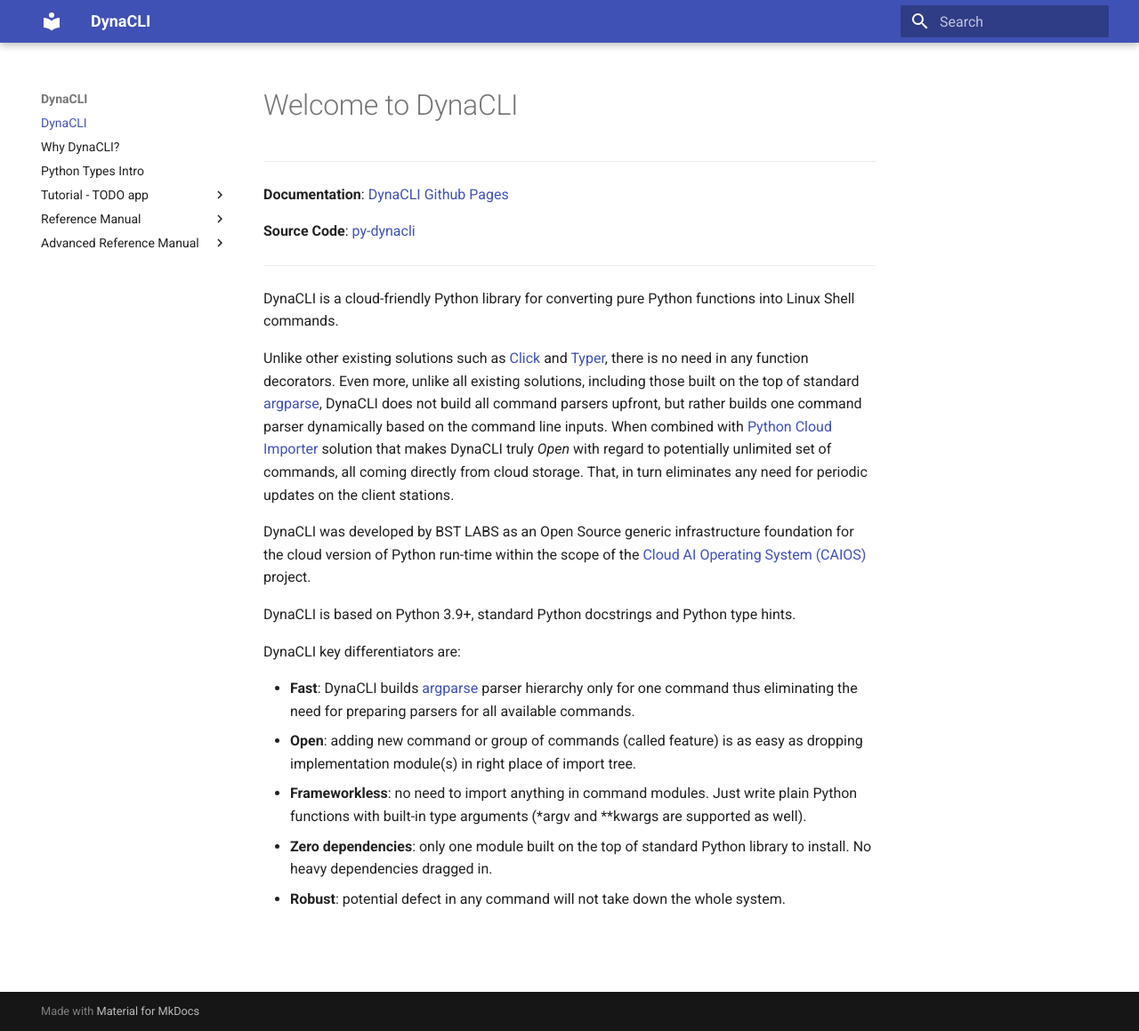
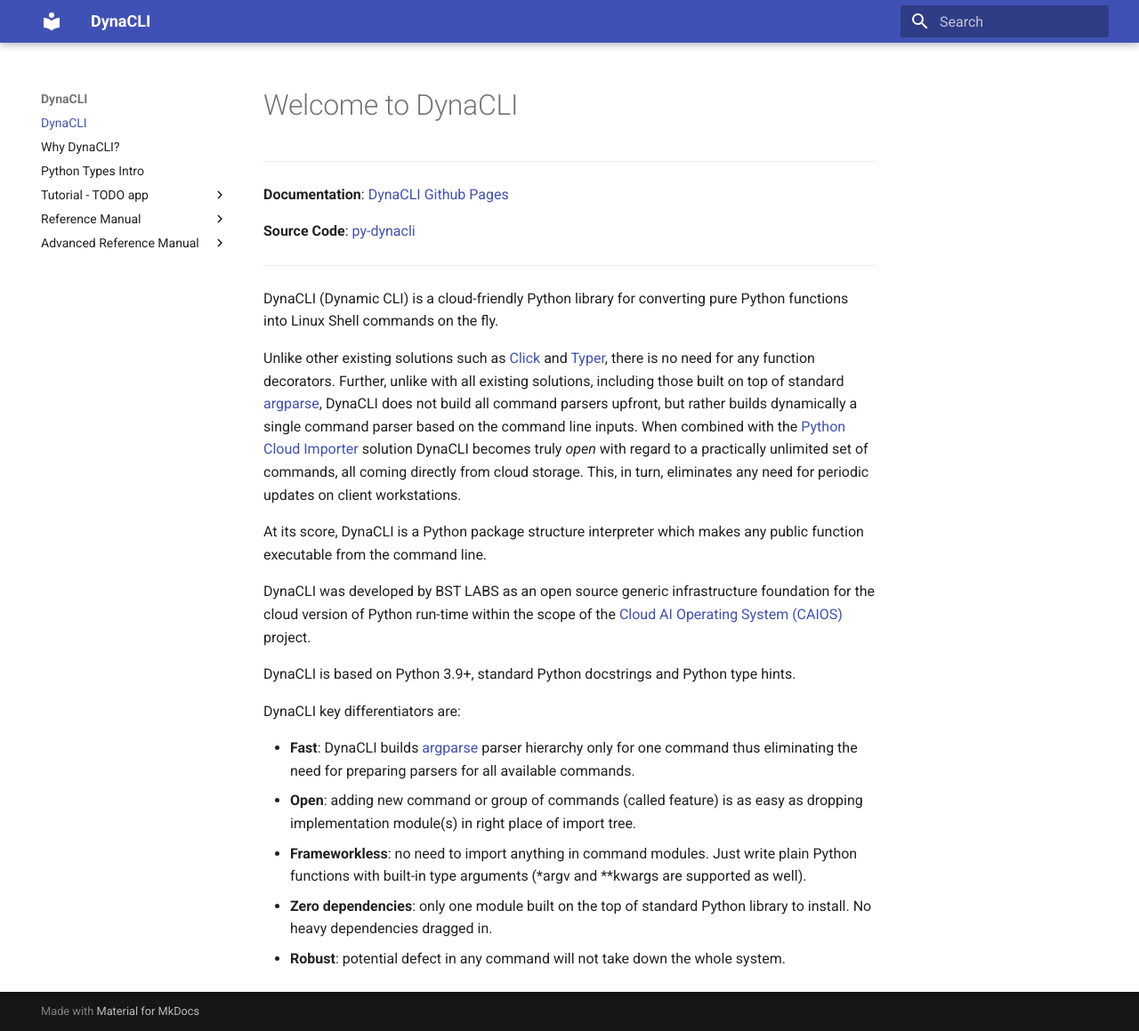
Before and after one commit to BstLabs/py-dynacli, an MkDocs documentation site: the page built from docs/index.md, in a window 1280 px wide and 1159 px high. Shown: the whole window at 89% size. Built offline with MkDocs 1.6.1 and Material for MkDocs 9.7.7, drawn with Linux system fonts in a browser that asks for light colours.

Commit message:
Resolving DYNACLI-8
Intorduction wording changed according to README
git commit -m

```diff
--- a/docs/index.md
+++ b/docs/index.md
@@ -8,11 +8,13 @@
 
 ---
 
-DynaCLI is a cloud-friendly Python library for converting pure Python functions into Linux Shell commands.
+DynaCLI (Dynamic CLI) is a cloud-friendly Python library for converting pure Python functions into Linux Shell commands on the fly.
 
-Unlike other existing solutions such as [Click](https://click.palletsprojects.com/en/8.0.x/) and [Typer](https://typer.tiangolo.com/), there is no need in any function decorators. Even more, unlike all existing solutions, including those built on the top of standard [argparse](https://docs.python.org/3/library/argparse.html), DynaCLI does not build all command parsers upfront, but rather builds one command parser dynamically based on the command line inputs. When combined with [Python Cloud Importer](https://asher-sterkin.medium.com/serverless-cloud-import-system-760d3c4a60b9) solution that makes DynaCLI truly _Open_ with regard to potentially unlimited set of commands, all coming directly from cloud storage. That, in turn eliminates any need for periodic updates on the client stations.
+Unlike other existing solutions such as [Click](https://click.palletsprojects.com/en/8.0.x/) and [Typer](https://typer.tiangolo.com/), there is no need for any function decorators. Further, unlike with all existing solutions, including those built on top of standard [argparse](https://docs.python.org/3/library/argparse.html), DynaCLI does not build all command parsers upfront, but rather builds dynamically a single command parser based on the command line inputs. When combined with the [Python Cloud Importer](https://asher-sterkin.medium.com/serverless-cloud-import-system-760d3c4a60b9) solution DynaCLI becomes truly _open_ with regard to a practically unlimited set of commands, all coming directly from cloud storage. This, in turn, eliminates any need for periodic updates on client workstations.
 
-DynaCLI was developed by BST LABS as an Open Source generic infrastructure foundation for the cloud version of Python run-time within the scope of the [Cloud AI Operating System (CAIOS)](caios.io) project.
+At its score, DynaCLI is a Python package structure interpreter which makes any public function executable from the command line.
+
+DynaCLI was developed by BST LABS as an open source generic infrastructure foundation for the cloud version of Python run-time within the scope of the [Cloud AI Operating System (CAIOS)](caios.io) project.
 
 DynaCLI is based on Python 3.9+, standard Python docstrings and Python type hints.
 
```
